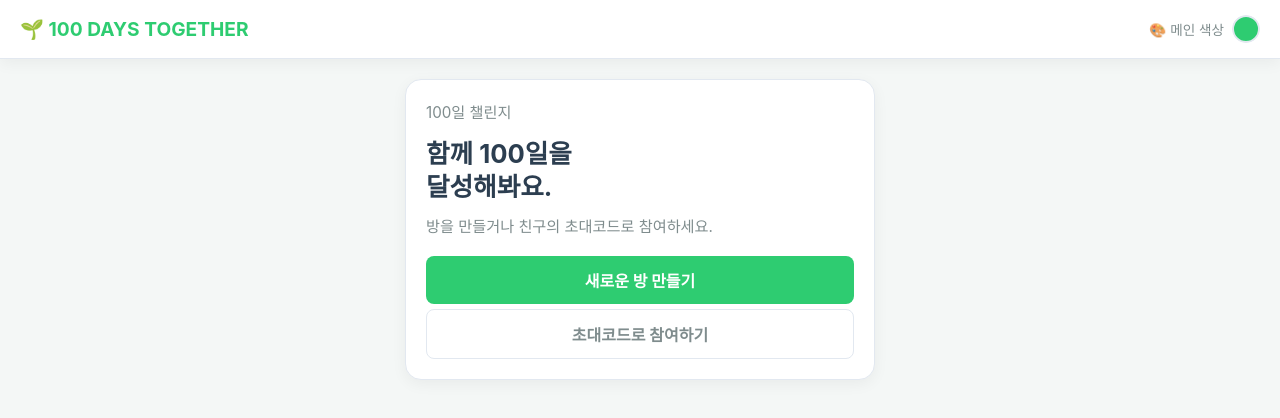
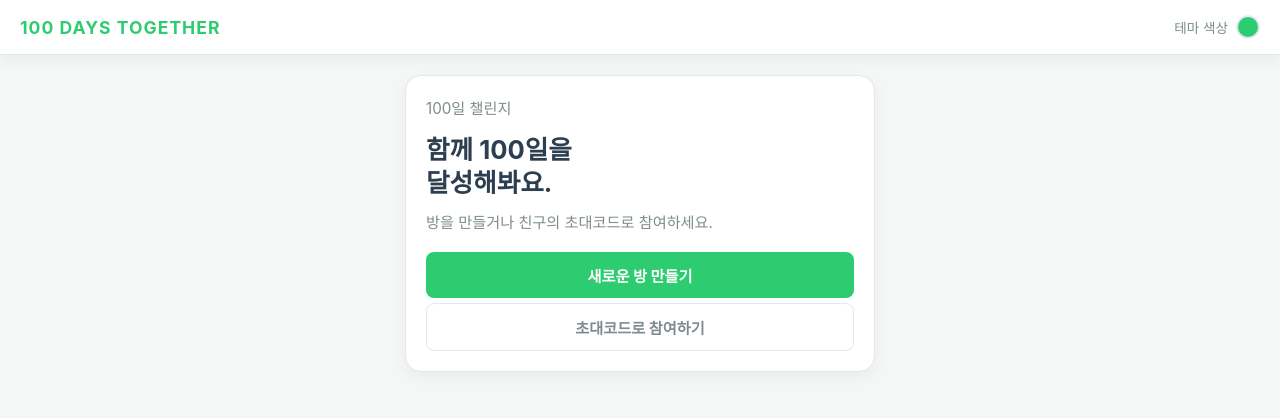
Before and after one commit to aaNnn0101/-100-days-together, a plain HTML site: page index.html in a window 1280 px wide. Drawn offline with Linux system fonts and the light colour scheme.

Commit message:
Update index.html

```diff
--- a/index.html
+++ b/index.html
@@ -3,7 +3,7 @@
 <head>
   <meta charset="UTF-8">
   <meta name="viewport" content="width=device-width, initial-scale=1.0">
-  <title>🌱 100 DAYS TOGETHER</title>
+  <title>100 DAYS TOGETHER</title>
   <style>
     /* ========== CSS VARIABLES ========== */
     :root {
@@ -11,7 +11,7 @@
       --card-bg: #ffffff;
       --text-main: #2c3e50;
       --text-sub: #7f8c8d;
-      --primary: #2ecc71; /* 기본값: 새싹 Green */
+      --primary: #2ecc71; /* 기본값 */
       --primary-hover: #27ae60;
       --border-color: #e2e8f0;
       --shadow: 0 4px 15px rgba(0,0,0,0.05);
@@ -30,7 +30,7 @@
       border-bottom: 1px solid var(--border-color);
       box-shadow: var(--shadow);
     }
-    .logo { font-size: 1.2rem; font-weight: bold; color: var(--primary); transition: color 0.3s ease; }
+    .logo { font-size: 1.1rem; font-weight: bold; letter-spacing: 1px; color: var(--primary); transition: color 0.3s ease; }
 
     .color-picker-wrapper {
       display: flex;
@@ -43,8 +43,8 @@
     .color-picker-wrapper input[type="color"] {
       -webkit-appearance: none;
       border: none;
-      width: 28px;
-      height: 28px;
+      width: 24px;
+      height: 24px;
       border-radius: 50%;
       cursor: pointer;
       background: none;
@@ -64,6 +64,7 @@
     .hidden { display: none !important; }
 
     h1 { font-size: 1.6rem; margin-bottom: 10px; line-height: 1.3; }
+    h2 { font-size: 1.1rem; margin-bottom: 12px; }
     p { color: var(--text-sub); font-size: 0.95rem; margin-bottom: 15px; }
 
     input[type="text"], textarea {
@@ -74,7 +75,7 @@
 
     button {
       width: 100%; padding: 12px; border: none; border-radius: 8px;
-      background: var(--primary); color: white; font-weight: bold; font-size: 1rem;
+      background: var(--primary); color: white; font-weight: bold; font-size: 0.95rem;
       cursor: pointer; transition: background 0.2s ease; margin-top: 5px;
     }
     button:hover { background: var(--primary-hover); }
@@ -90,9 +91,9 @@
 
     .profile-card {
       display: flex; justify-content: space-between; align-items: center;
-      padding: 12px; background: var(--bg-color); border-radius: 8px; margin-bottom: 10px;
+      padding: 12px 15px; background: var(--bg-color); border-radius: 8px; margin-bottom: 10px;
     }
-    .profile-card .edit-btn { width: auto; padding: 4px 10px; font-size: 0.8rem; }
+    .profile-card .edit-btn { width: auto; padding: 4px 12px; font-size: 0.8rem; margin-top: 0; }
 
     /* Photo Upload Styling */
     .image-preview { width: 100%; max-height: 200px; object-fit: cover; border-radius: 8px; margin-bottom: 10px; display: none; }
@@ -109,11 +110,11 @@
 <body>
 
   <header>
-    <div class="logo">🌱 100 DAYS TOGETHER</div>
+    <div class="logo">100 DAYS TOGETHER</div>
 
     <!-- Custom Color Picker -->
     <div class="color-picker-wrapper">
-      <span>🎨 메인 색상</span>
+      <span>테마 색상</span>
       <input type="color" id="primaryColorPicker" value="#2ecc71" oninput="customThemeColor(this.value)">
     </div>
   </header>
@@ -172,7 +173,7 @@
           <div>
             <strong id="myProfileName">나</strong>: <span id="myProfileGoal">목표</span>
           </div>
-          <button class="edit-btn" onclick="openEditModal()">✏️ 수정</button>
+          <button class="edit-btn" onclick="openEditModal()">수정</button>
         </div>
         <div class="profile-card">
           <div>
@@ -181,7 +182,7 @@
         </div>
       </div>
 
-      <!-- 오늘의 기록 작성 (사진 기능) -->
+      <!-- 오늘의 기록 작성 -->
       <section style="padding: 15px; margin-top: 15px;">
         <h2>오늘의 기록 작성</h2>
         <textarea id="recordText" rows="3" placeholder="오늘 목표를 달성하셨나요? 소감을 남겨주세요."></textarea>
@@ -225,15 +226,12 @@
     function customThemeColor(hexColor) {
       document.documentElement.style.setProperty('--primary', hexColor);
 
-      // 조금 더 어두운 톤의 Hover 색상 자동 계산
       const hoverColor = adjustColorBrightness(hexColor, -20);
       document.documentElement.style.setProperty('--primary-hover', hoverColor);
 
-      // 브라우저 저장소에 선택 색상 보존
       localStorage.setItem('customPrimaryColor', hexColor);
     }
 
-    // 색상 어둡게 만들기 (Hover 효과용)
     function adjustColorBrightness(hex, percent) {
       let num = parseInt(hex.replace('#',''), 16),
       amt = Math.round(2.55 * percent),
@@ -243,7 +241,6 @@
       return "#" + (0x1000000 + (R<255?R<1?0:R:255)*0x10000 + (G<255?G<1?0:G:255)*0x100 + (B<255?B<1?0:B:255)).toString(16).slice(1);
     }
 
-    // 저장된 색상 불러오기
     function loadSavedColor() {
       const savedColor = localStorage.getItem('customPrimaryColor');
       if (savedColor) {
```
